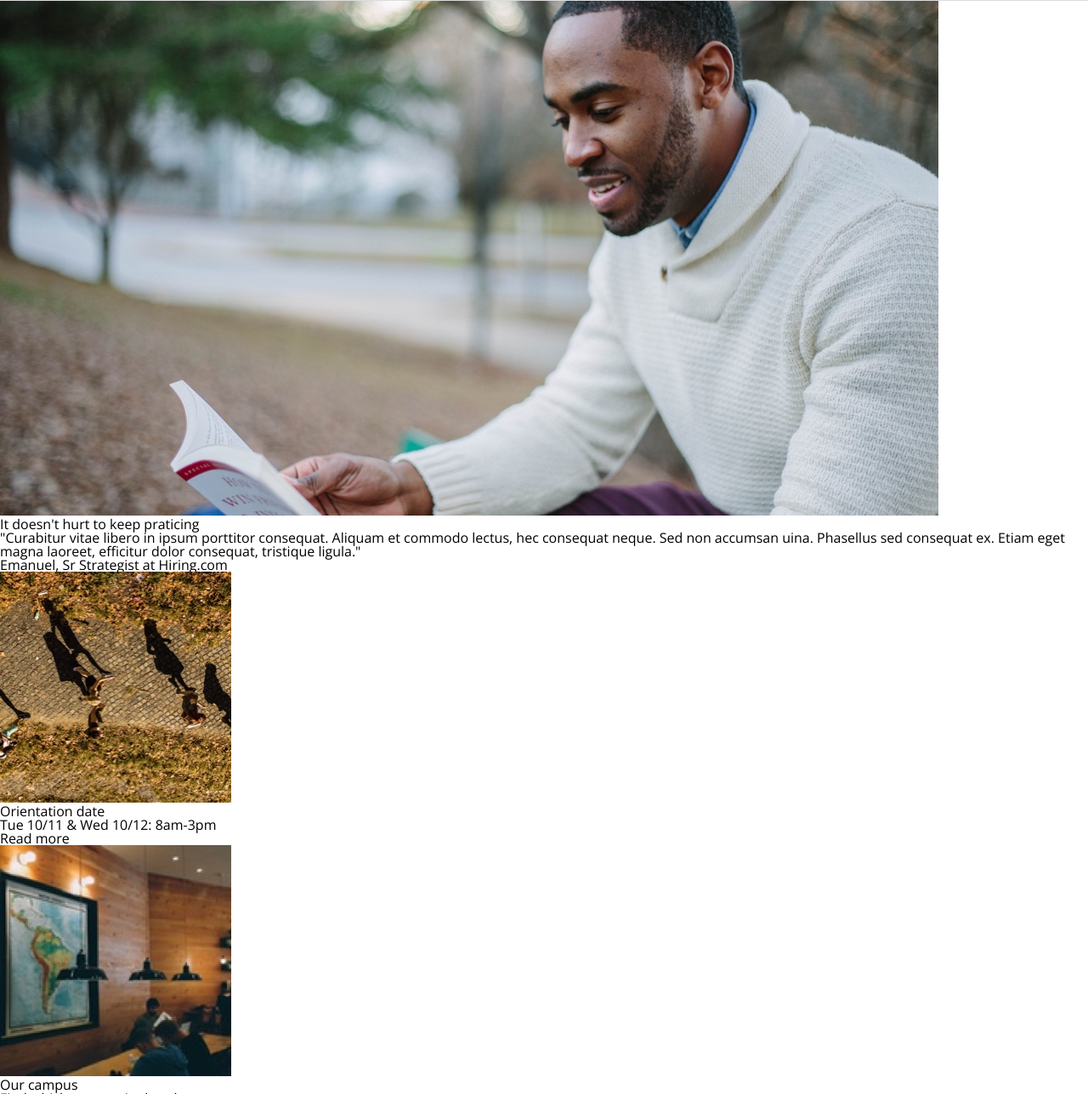
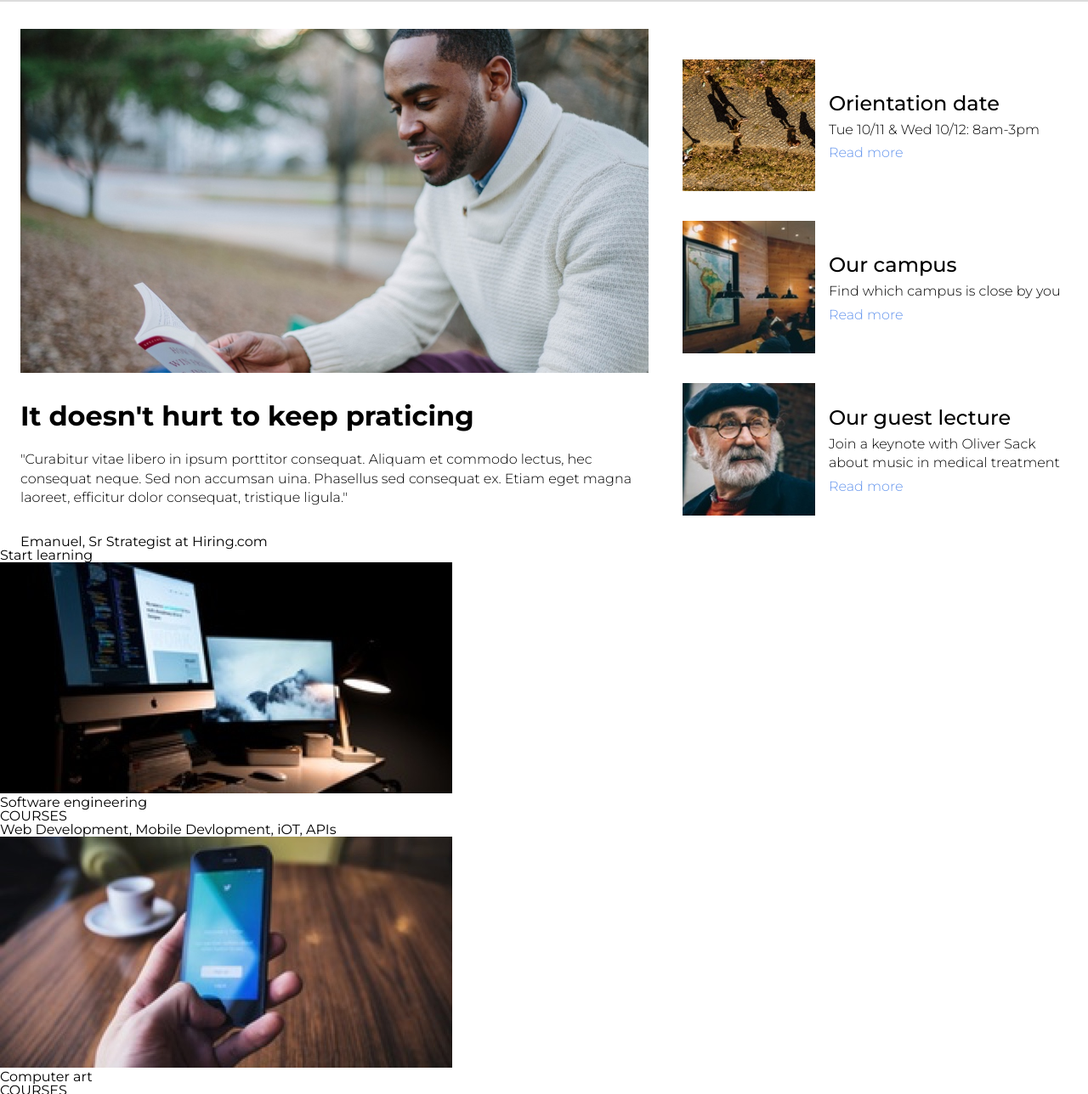
Before and after one commit to monarodri/capstone, a plain HTML site: page index.html in a window 1280 px wide. Shown: the part 697-1985 px from the top of the page at 85% size. Drawn offline with nearby package versions, Linux system fonts and the light colour scheme.

Commit message:
Featured Content Styled

```diff
--- a/index.html
+++ b/index.html
@@ -4,7 +4,7 @@
         <title>Capstone</title>
         <link href="resources/css/reset.css" type="text/css" rel="stylesheet">
         <link href="resources/css/style.css" type="text/css" rel="stylesheet">
-        <link href="https://fonts.googleapis.com/css?family=Open+Sans:300,400,600,700,800" rel="stylesheet">
+        <link href="https://fonts.googleapis.com/css?family=Montserrat:300,400,500,600,700,800,900" rel="stylesheet">
     </head>
     <body>
     <!-- Navigation -->
@@ -44,44 +44,45 @@
         </div>
     <!-- Featured Content -->
         <div class="featured-content">
-            <div class="container">
+            <div class="main-feature">
                 <div class="image-container">
                     <img src="resources/images/information-main.jpg">
                 </div>
                 <div class="info">
                     <h2>It doesn't hurt to keep praticing</h2>
-                    <p>"Curabitur vitae libero in ipsum porttitor consequat. Aliquam et commodo lectus, hec consequat neque. Sed non accumsan uina. Phasellus sed consequat ex. Etiam eget magna laoreet, efficitur dolor consequat, tristique ligula."</p>
+                    <p>"Curabitur vitae libero in ipsum porttitor consequat. Aliquam et commodo lectus, hec consequat neque. Sed non accumsan uina. Phasellus sed consequat ex. Etiam eget magna laoreet, efficitur dolor consequat, tristique ligula."</p><br><br>
                     <span>Emanuel, Sr Strategist at Hiring.com</span>
                 </div>
             </div>
-            <div class="container">
-                <div class="feature">
+            <div class="sub-features">
+                <div class="container">
                     <div class="image-container">
                         <img src="resources/images/information-orientation.jpg">
                     </div>
                     <div class="info">
-                        <h5>Orientation date</h5>
-                        <p>Tue 10/11 & Wed 10/12: 8am-3pm<br><a>Read more</a></p>
+                        <h3>Orientation date</h3>
+                        <p>Tue 10/11 & Wed 10/12: 8am-3pm<br></p><a href="#">Read more</a>
                     </div>
                 </div>
-                <div class="feature">
+                <div class="container">
                     <div class="image-container">
                         <img src="resources/images/information-campus.jpg">
                     </div>
                     <div class="info">
-                        <h5>Our campus</h5>
-                        <p>Find which campus is close by you<br><a>Read more</a></p>
+                        <h3>Our campus</h3>
+                        <p>Find which campus is close by you<br></p><a href="#">Read more</a>
                     </div>
                 </div>
-                <div class="feature">
+                <div class="container">
                     <div class="image-container">
                         <img src="resources/images/information-guest-lecture.jpg">
                     </div>
                     <div class="info">
-                        <h5>Our guest lecture</h5>
-                        <p>Join a keynote with Oliver Sack about music in medical treatment<br><a>Read more</a></p>
+                        <h3>Our guest lecture</h3>
+                        <p>Join a keynote with Oliver Sack<br> about music in medical treatment<br></p><a href="#">Read more</a>
                     </div>
                 </div>
+
             </div>
         </div>
     <!-- Learn -->
@@ -93,7 +94,7 @@
                         <img src="resources/images/course-software.jpg">
                     </div>
                     <div class="info">
-                        <h5>Software engineering</h5>
+                        <h3>Software engineering</h3>
                         <p>COURSES<br>Web Development, Mobile Devlopment, iOT, APIs</p>
                     </div>
                 </div>
@@ -102,7 +103,7 @@
                         <img src="resources/images/course-computer-art.jpg">
                     </div>
                     <div class="info">
-                        <h5>Computer art</h5>
+                        <h3>Computer art</h3>
                         <p>COURSES<br>Imaging & Design, Web Design, Motion Graphics & Visual Effects, Computer Animation</p>
                     </div>
                 </div>
@@ -111,7 +112,7 @@
                         <img src="resources/images/course-design.jpg">
                     </div>
                     <div class="info">
-                        <h5>Design</h5>
+                        <h3>Design</h3>
                         <p>COURSES<br>User Experience Design, User Research, Visual Design</p>
                     </div>
                 </div>
@@ -122,7 +123,7 @@
                         <img src="resources/images/course-data.jpg">
                     </div>
                     <div class="info">
-                        <h5>Data</h5>
+                        <h3>Data</h3>
                         <p>COURSES<br>Data Science, Big Data, SOL, Data Visualization</p>
                     </div>
                 </div>
@@ -131,7 +132,7 @@
                         <img src="resources/images/course-business.jpg">
                     </div>
                     <div class="info">
-                        <h5>Business</h5>
+                        <h3>Business</h3>
                         <p>COURSES<br>Product Development, Business Development, Startup</p>
                     </div>
                 </div>
@@ -140,7 +141,7 @@
                         <img src="resources/images/course-marketing.jpg">
                     </div>
                     <div class="info">
-                        <h5>Marketing</h5>
+                        <h3>Marketing</h3>
                         <p>COURSES<br>Analytics, Content Marketing, Mobile Marketing</p>
                     </div>
                 </div>
--- a/resources/css/style.css
+++ b/resources/css/style.css
@@ -11,7 +11,11 @@
 
 html {
     font-size: 16px;
-    font-family: "Open Sans", "Arial", sans-serif;
+    font-family: "Montserrat", "Arial", sans-serif;
+}
+
+img {
+    max-width: 100%;
 }
 
 /** Navigation **/
@@ -74,9 +78,6 @@ nav {
     margin-top: 4rem;
 }
 
-.jumbo img {
-    max-width: 100%;
-}
 
 .jumbo .container {
     width: 25%;
@@ -103,4 +104,72 @@ nav {
     line-height: 1.5;
 }
 
-/** Type Styles **/
+/** Featured Content **/
+
+.featured-content {
+    display: flex;
+    justify-content: flex-start;
+    align-items: center;
+}
+
+.main-feature {
+    width: 60%;
+    margin-top: 2rem;
+    margin-left: 1.5rem;
+}
+
+.main-feature .info {
+    width: 100%;
+    margin-top: 2rem;
+}
+
+.main-feature h2 {
+    font-size: 2rem;
+    font-weight: 700;
+}
+
+.main-feature p {
+    font-size: 1rem;
+    font-weight: 300;
+    line-height: 1.4;
+    margin-top: 1.5rem;
+}
+
+.sub-features {
+    width: 40%;
+    margin-top: 2rem;
+    margin-left: 1.5rem;
+}
+
+.sub-features .image-container {
+    width: 35%;
+}
+
+.sub-features .info {
+    width: 65%;
+    margin-left: 1rem;
+}
+
+.sub-features .container {
+    display: flex;
+    align-items: center;
+    padding: 1rem 1rem;
+}
+
+.sub-features h3 {
+    font-size: 1.5rem;
+    font-weight: 500;
+}
+
+.sub-features p {
+    font-size: 1rem;
+    font-weight: 300;
+    line-height: 1.4;
+    margin-top: 0.5rem;
+    margin-bottom: 0.5rem;
+}
+
+.sub-features a {
+    font-weight: 300;
+    color: cornflowerblue;
+}
```
Also changed, not shown: 1 other file.
